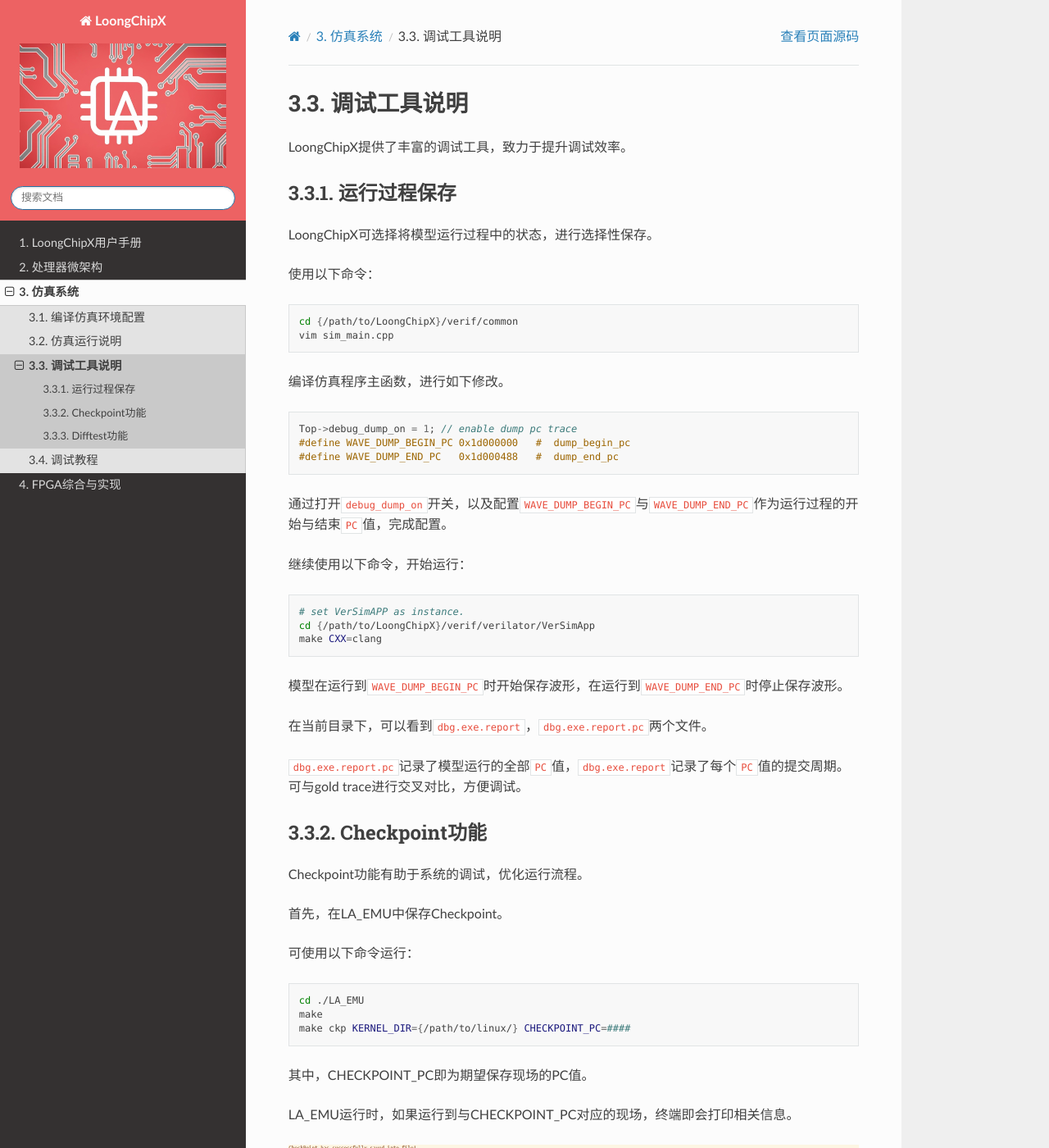
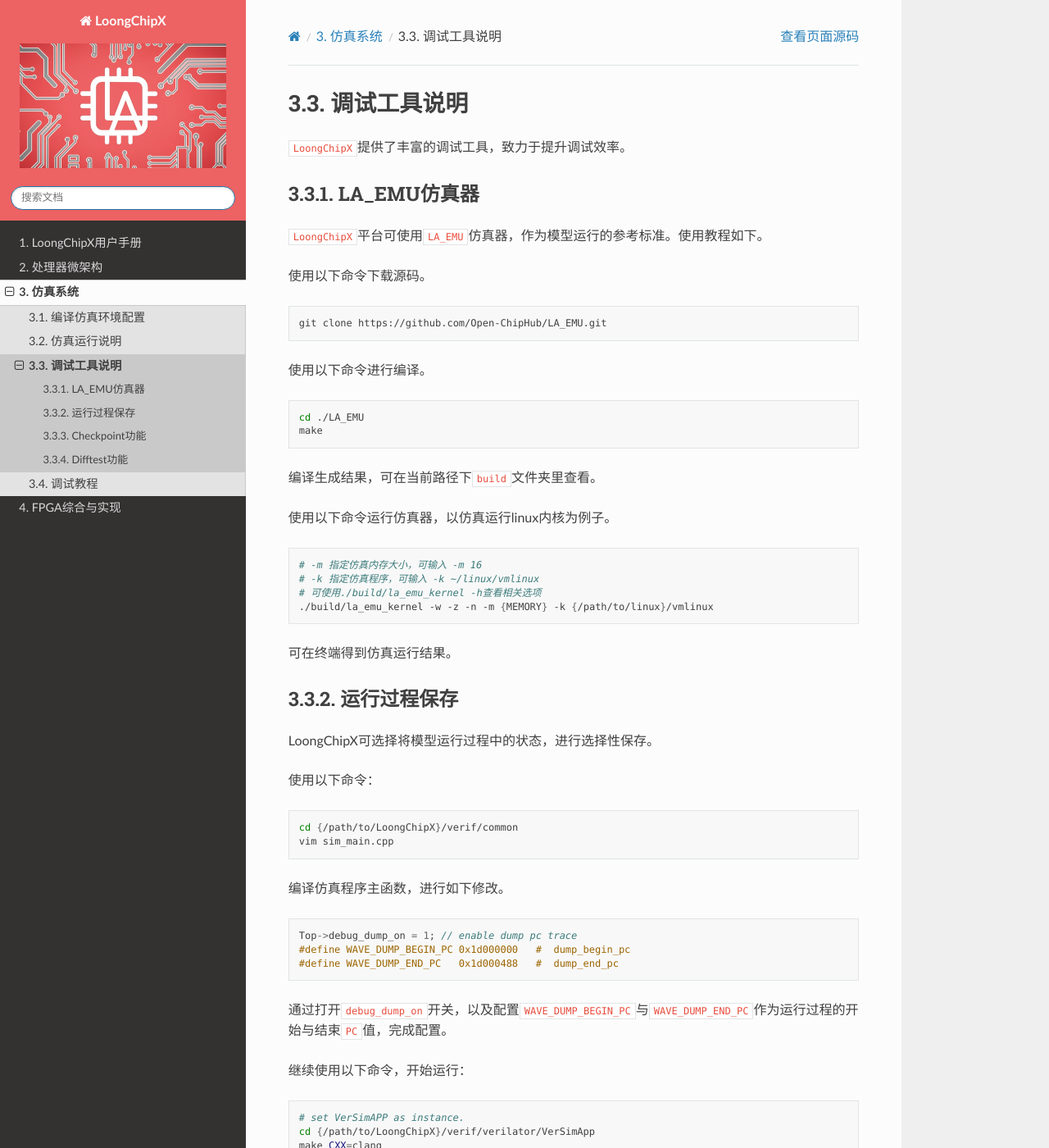
Before and after one commit to Open-ChipHub/LoongChipX-doc, a Sphinx documentation site: the page built from source/Simulation/debug.md, in a window 1280 px wide and 1400 px high. Shown: the whole window at 82% size. Built offline with Sphinx 7.4.7 and the Read the Docs theme 3.1.0, drawn with Linux system fonts in a browser that asks for light colours.

Commit message:
update LA_EMU.

````diff
--- a/source/Simulation/debug.md
+++ b/source/Simulation/debug.md
@@ -1,6 +1,31 @@
 # 调试工具说明
 
-LoongChipX提供了丰富的调试工具，致力于提升调试效率。
+`LoongChipX`提供了丰富的调试工具，致力于提升调试效率。
+
+## LA_EMU仿真器
+
+`LoongChipX`平台可使用`LA_EMU`仿真器，作为模型运行的参考标准。使用教程如下。
+
+使用以下命令下载源码。
+``` shell
+git clone https://github.com/Open-ChipHub/LA_EMU.git
+```
+使用以下命令进行编译。
+``` shell
+cd ./LA_EMU
+make
+```
+编译生成结果，可在当前路径下`build`文件夹里查看。
+
+使用以下命令运行仿真器，以仿真运行linux内核为例子。
+``` shell
+# -m 指定仿真内存大小，可输入 -m 16
+# -k 指定仿真程序，可输入 -k ~/linux/vmlinux
+# 可使用./build/la_emu_kernel -h查看相关选项
+./build/la_emu_kernel -w -z -n -m {MEMORY} -k {/path/to/linux}/vmlinux
+```
+可在终端得到仿真运行结果。
+
 
 ## 运行过程保存
 
````
Also changed, not shown: source/Simulation/env.md (+13 -1 lines), 1 other file.
